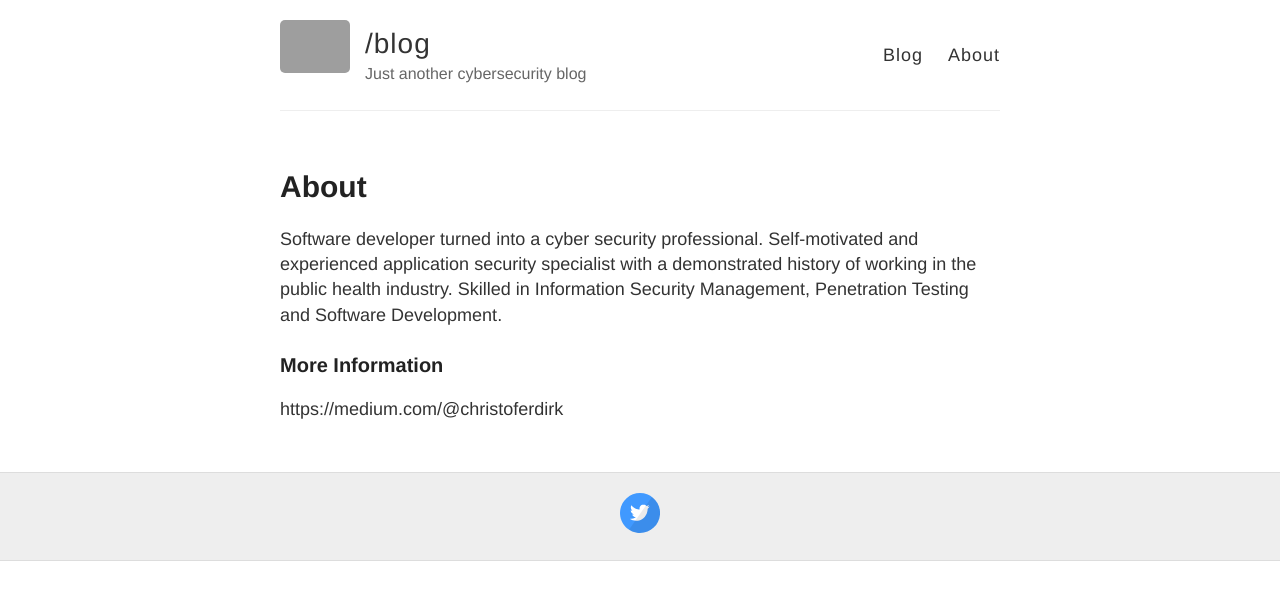
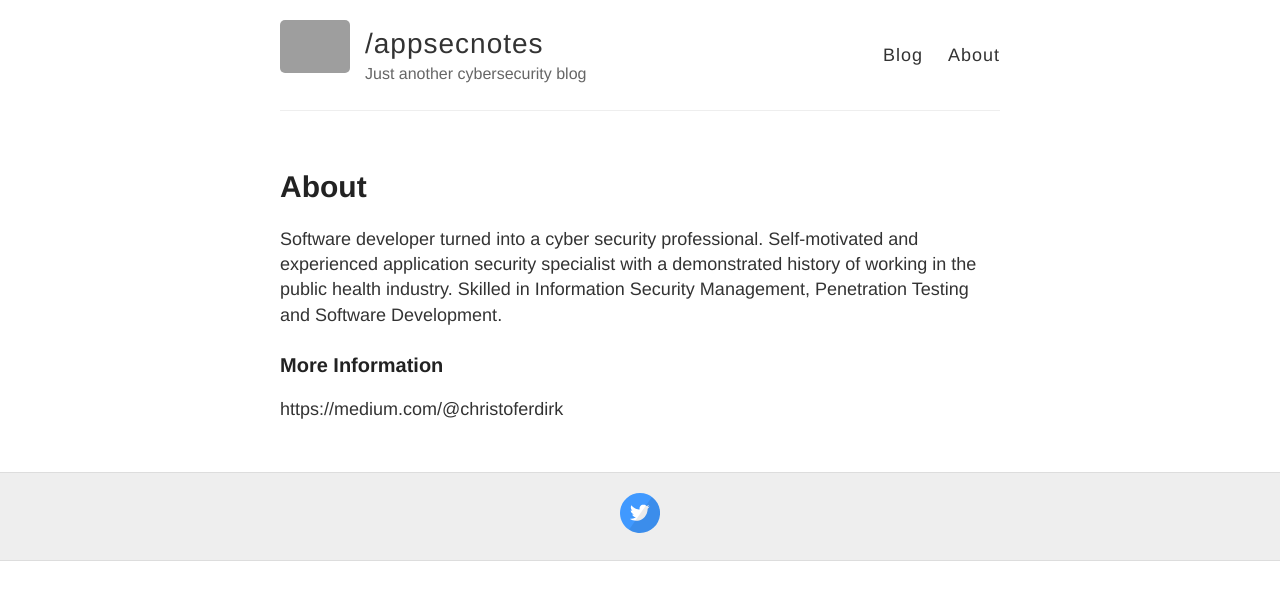
Before and after one commit to christofersimbar/christofersimbar.github.io, a Jekyll site: the page built from about.md, in a window 1280 px wide. Shown: the top 600 px of the page. Built offline with Jekyll 4.4.1, drawn with Linux system fonts in a browser that asks for light colours; grey boxes are pictures that could not be loaded.

Commit message:
Update _config.yml

```diff
--- a/_config.yml
+++ b/_config.yml
@@ -3,7 +3,7 @@
 #
 
 # Name of your site (displayed in the header)
-name: /blog
+name: /appsecnotes
 
 # Short bio or description (displayed in the header)
 description: Just another cybersecurity blog
```
